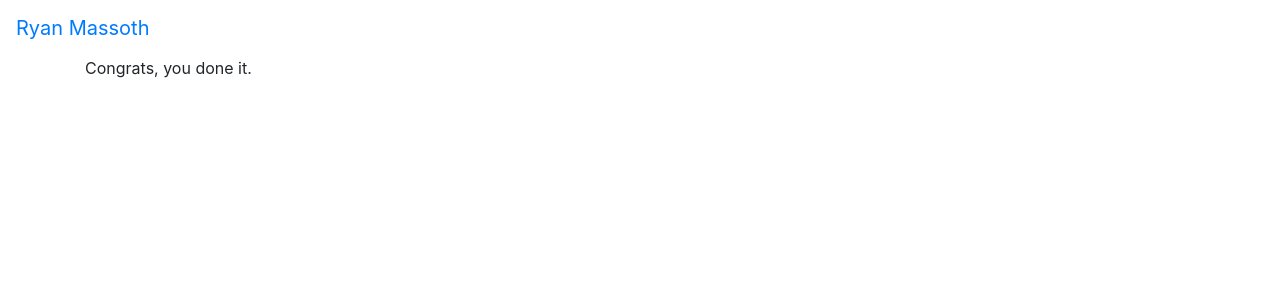
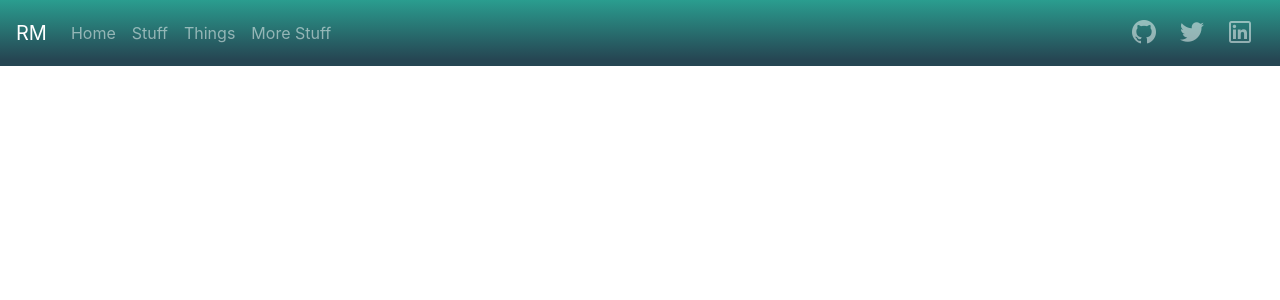
Before and after one commit to rmassoth/ryanmassoth.com, a Django app: template home/templates/home/index.html in a window 1280 px wide. Shown: the top 300 px of the page. Run offline with Django 3.2, Linux system fonts and the light colour scheme; the template is opened without the code that fills it, so the values that code supplies are empty; some libraries are stand-ins or nearby versions.

Commit message:
Finished adding icons using line awesome. Made changes to navbar color and gradient.

```diff
--- a/home/static/home/home.css
+++ b/home/static/home/home.css
@@ -0,0 +1,5 @@
+/* Main site style sheet*/
+
+.navbar{
+	background: linear-gradient(to top, #264653 10%,  #2a9d8f 100%);
+}
--- a/home/templates/home/index.html
+++ b/home/templates/home/index.html
@@ -3,25 +3,46 @@
 <head>
 	{% load static %}
 	<meta name="viewport" content="width=device-width, intial-scale=1, shrink-to-fit=no">
-	<link rel="stylesheet" type="text/css" href="{% static 'main/css/main.css'%}">
+	<link rel="stylesheet" type="text/css" href="{% static 'home/home.css'%}">
+	<link rel="stylesheet" href="https://maxst.icons8.com/vue-static/landings/line-awesome/line-awesome/1.3.0/css/line-awesome.min.css">
 	<title>
-		RyanMassoth.com
+		Ryan Massoth
 	</title>
 </head>
 
 <body>
-	<nav class='navbar'>
-		<a class="navbar-brand" href={% url "main:index" %} >Ryan Massoth</a>
+	<nav class='navbar navbar-expand navbar-dark flex-column flex-md-row'>
+		<a class="navbar-brand" href={% url "home:index" %} >RM</a>
+    	<ul class="navbar-nav">
+    		<li class="nav-item">
+				<a class="nav-link" href="/">Home</a>
+			</li>
+			<li class="nav-item">
+				<a class="nav-link" href="/">Stuff</a>
+			</li>
+			<li class="nav-item">
+				<a class="nav-link" href="/">Things</a>
+			</li>
+			<li class="nav-item">
+				<a class="nav-link" href="/">More Stuff</a>
+			</li>
+		</ul>
+		<ul class="navbar-nav ml-md-auto">
+			<li class="nav-item">
+				<a class="nav-link" href="https://github.com/rmassoth/" target="_blank" ><i class="lab la-github la-2x"></i></a>
+			</li>
+			<li class="nav-item">
+				<a class="nav-link" href="https://twitter.com/RyanMassoth/" target="_blank"><i class="lab la-twitter la-2x"></i></a>
+			</li>
+			<li class="nav-item">
+				<a class="nav-link" href="https://linkedin.com/in/rmassoth/" target="_blank"><i class="lab la-linkedin la-2x"></i></a>
+			</li>
+		</ul>
 	</nav>
 
-	<div class="container">
-		<div class="row">
-			<div class="col-sm-12">
-				Congrats, you done it.
-			</div>
-		</div>
-	</div>
-</body>
+{% block maincontent %}
+{% endblock %}
+
 </html>
 
 {% load bootstrap4 %}
--- a/home/urls.py
+++ b/home/urls.py
@@ -2,6 +2,7 @@ from django.urls import path
 
 from home.views import Index
 
+app_name = "home"
 urlpatterns = [
     path('', Index.as_view(), name='index')
 ]
```
